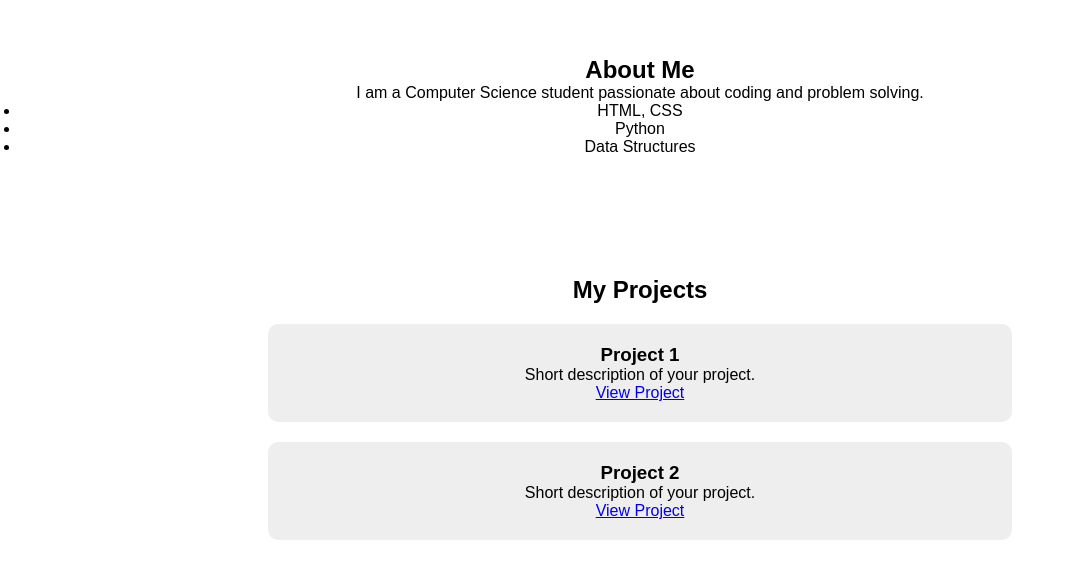
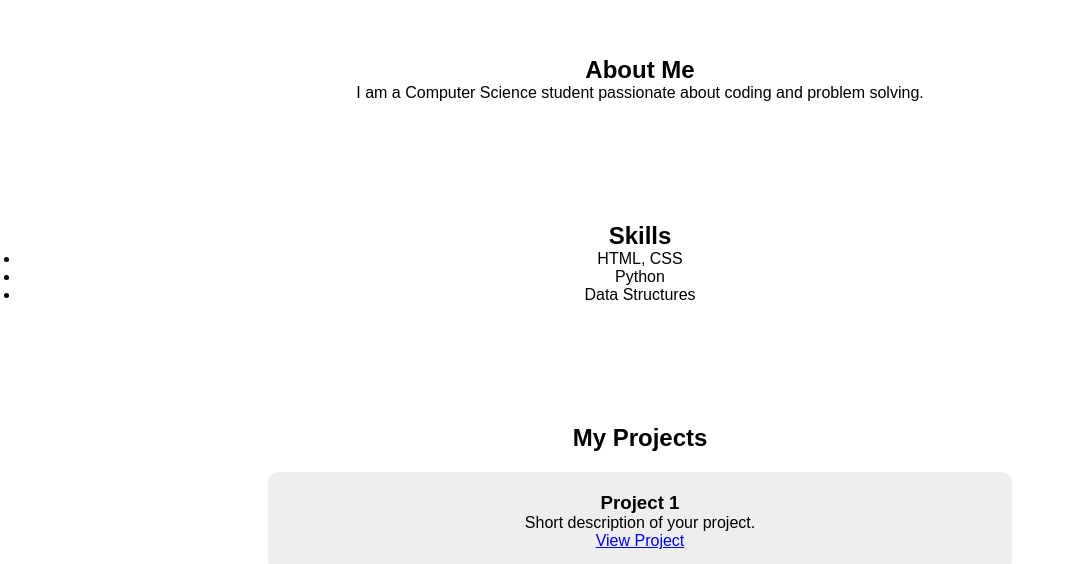
Before and after one commit to Dhanya-Krishna/Dhanya-Krishna.github.io, a plain HTML site: page index.html in a window 1280 px wide. Shown: the part 702-1266 px from the top of the page, without its empty margins (0-1071 px from the left). Drawn offline with Linux system fonts and the light colour scheme.

Commit message:
Add Skills section to index.html

```diff
--- a/index.html
+++ b/index.html
@@ -29,6 +29,9 @@
     <section id="about">
         <h2>About Me</h2>
         <p>I am a Computer Science student passionate about coding and problem solving.</p>
+    </section>
+    <section id="about">
+        <h2>Skills</h2>
         <ul>
             <li>HTML, CSS</li>
             <li>Python</li>
```
